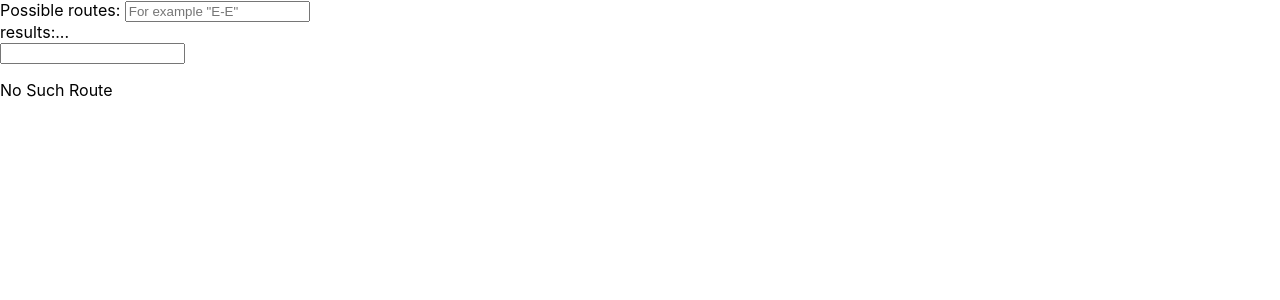
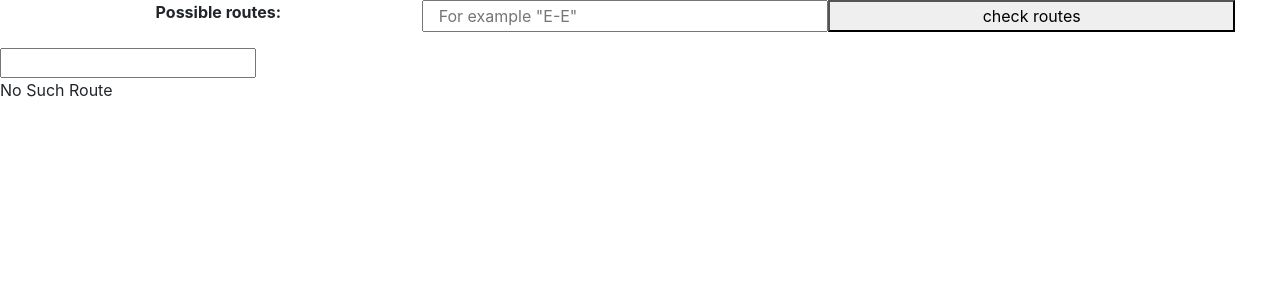
Before and after one commit to SebastianLindback/ACME_delivery_service, a React (Create React App) app in the folder client/: page / in a window 1280 px wide. Shown: the top 300 px of the page. Built offline with nearby package versions, Linux system fonts and the light colour scheme.

Commit message:
Case-2_design

```diff
--- a/client/public/index.html
+++ b/client/public/index.html
@@ -24,6 +24,14 @@
       work correctly both with client-side routing and a non-root public URL.
       Learn how to configure a non-root public URL by running `npm run build`.
     -->
+
+    <!-- bootstrap assets -->
+    <link rel="stylesheet" href="https://cdn.jsdelivr.net/npm/bootstrap@4.1.3/dist/css/bootstrap.min.css" integrity="sha384-MCw98/SFnGE8fJT3GXwEOngsV7Zt27NXFoaoApmYm81iuXoPkFOJwJ8ERdknLPMO" crossorigin="anonymous">
+    <script defer src="https://code.jquery.com/jquery-3.3.1.slim.min.js" integrity="sha384-q8i/X+965DzO0rT7abK41JStQIAqVgRVzpbzo5smXKp4YfRvH+8abtTE1Pi6jizo" crossorigin="anonymous"></script>
+    <script defer src="https://cdn.jsdelivr.net/npm/popper.js@1.14.3/dist/umd/popper.min.js" integrity="sha384-ZMP7rVo3mIykV+2+9J3UJ46jBk0WLaUAdn689aCwoqbBJiSnjAK/l8WvCWPIPm49" crossorigin="anonymous"></script>
+    <script defer src="https://cdn.jsdelivr.net/npm/bootstrap@4.1.3/dist/js/bootstrap.min.js" integrity="sha384-ChfqqxuZUCnJSK3+MXmPNIyE6ZbWh2IMqE241rYiqJxyMiZ6OW/JmZQ5stwEULTy" crossorigin="anonymous"></script>
+    <!-- end bootstrap assets -->
+
     <title>React App</title>
   </head>
   <body>
--- a/client/src/components/RoutePossibilityComponent.tsx
+++ b/client/src/components/RoutePossibilityComponent.tsx
@@ -5,34 +5,93 @@ import CalculateRoutePossibilities from '../utils/CalculateRoutePossibilities';
 function RoutePossibilityComponent() {
     const {Routes} = require('../context/routes.json');
     const [input, setInput] = useState("")
-
+    const [tableBody, setTableBody] = useState<JSX.Element[]>();
+    const [tableHeader, setTableHeader] = useState<JSX.Element>();
     const handleChange = (event: React.ChangeEvent<HTMLInputElement>) => {
       setInput(event.target.value);
-    };
-    const createPossibleRouteResult = (possibleRoutes : DeliveryRoute[][]) => {
-      if (!possibleRoutes || possibleRoutes.length < 1 ) return <span>results:...</span>
 
 
-      return <span>{possibleRoutes.length} possible routes </span>
+    };
+    const onKeyPress = (event: React.KeyboardEvent<HTMLInputElement>) => {
+      if (event.key === "Enter") {
+        btn();
+      }
+  }
+    const tableClick = (route : DeliveryRoute[]) =>{
+      console.log(route);
+      const row: JSX.Element[] = [];
+      route.forEach(item => {
+         row.push(<tr onClick={() =>tableClick(route)}>
+        <th scope="row">{route.indexOf(item) +1}</th>
+        <td>{item.node_ofOrigin}</td>
+        <td>{item.node_ofDestination}</td>
+        <td>{item.cost}</td>
+      </tr>);
+
+    });
+    setTableHeader(<tr>
+      <th scope="col">Stop</th>
+      <th scope="col">From</th>
+      <th scope="col">To</th>
+      <th scope="col">Cost</th>
+    </tr>);
+    setTableBody(row);
     }
+    const createPossibleRouteResult = (possibleRoutes : DeliveryRoute[][]) => {
+      console.log(possibleRoutes);
+      const row: JSX.Element[] = [];
 
-    const resultsOfRoutePossibility = createPossibleRouteResult(CalculateRoutePossibilities(Routes, input.toUpperCase()));
+      possibleRoutes.forEach(route => {
+      let sum = 0;
+      route.forEach(item => {
+        sum += item.cost;
+      });
+         row.push(<tr onClick={() =>tableClick(route)} >
+        <th scope="row">{possibleRoutes.indexOf(route) +1}</th>
+        <td>{route.length}</td>
+        <td>{sum}</td>
+      </tr>);
+    });
+      setTableHeader(<tr>
+        <th scope="col">Route</th>
+        <th scope="col">Nr. of stops</th>
+        <th scope="col">Total cost</th>
+      </tr>);
+      setTableBody(row);
+
+    }
+    const btn = () => {
+      createPossibleRouteResult(CalculateRoutePossibilities(Routes, input.toUpperCase()));
+    }
+    //
 
     return (<>
-      <div className='col-12 d-flex flex-colum'>
-        <div className='row'>
-          <label>Possible routes: </label>
+      <div className='col-12 '>
+      <div className='row col-12 d-flex flex-colum justify-content-between '>
+        <label className='col-4 text-center'><strong> Possible routes: </strong></label>
           <input
+            className='col-4 '
             type="text"
             onChange={handleChange}
             placeholder='For example "E-E"'
             value={input}
             maxLength={3}
+            onKeyPress={onKeyPress}
+          />
+          <button className='col-4' onClick={btn}>check routes</button>
+        </div>
+        <div className='row col-12'>
+        <table className=" table table-striped ">
 
-          />
-        </div>
-        <div>
-          {resultsOfRoutePossibility}
+        <thead></thead>
+        <thead className="thead">
+          {tableHeader}
+        </thead>
+        <tbody >
+          {tableBody}
+        </tbody>
+        </table>
+
         </div>
       </div>
       </>)
```
